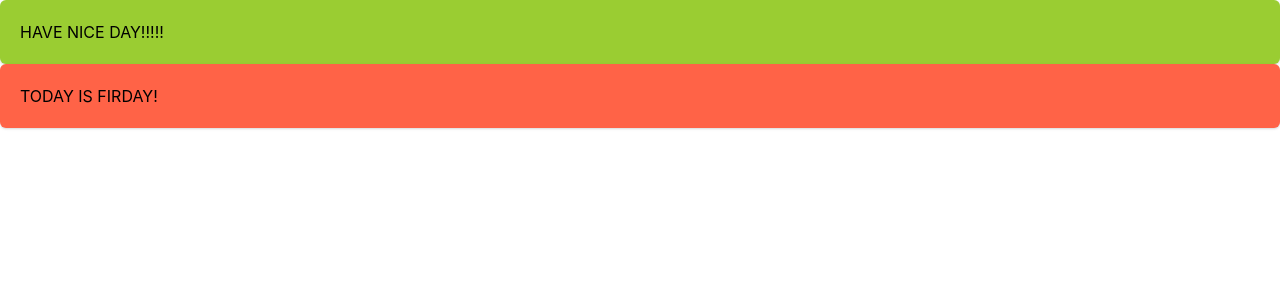
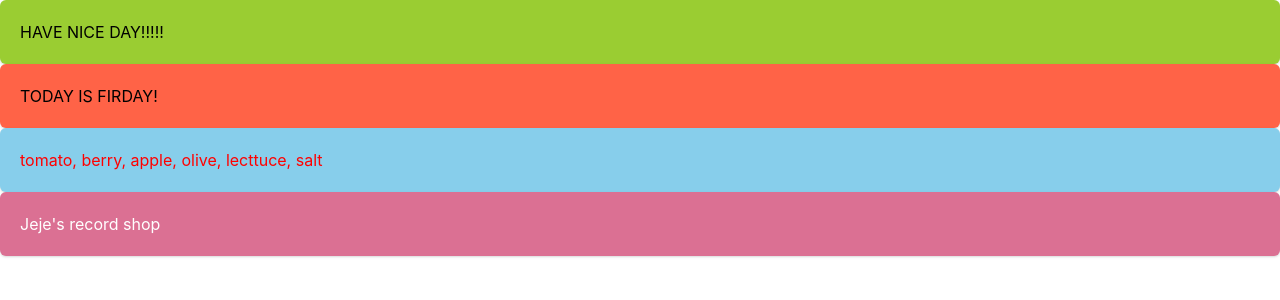
Before and after one commit to jeon602/React103123, a React (Create React App) app: page / in a window 1280 px wide. Shown: the top 300 px of the page. Built offline with nearby package versions, Linux system fonts and the light colour scheme.

Commit message:
children prop 연습 시작 - HAVE~~ 완료

```diff
--- a/src/App.js
+++ b/src/App.js
@@ -23,6 +23,14 @@ function App(props) {
       <MyBox color="black" bg="tomato">
         TODAY IS FIRDAY!
       </MyBox>
+
+      <MyBox color="red" bg="skyblue">
+        tomato, berry, apple, olive, lecttuce, salt
+      </MyBox>
+
+      <MyBox color="white" bg="palevioletred">
+        Jeje's record shop
+      </MyBox>
     </div>
   );
 }
```
